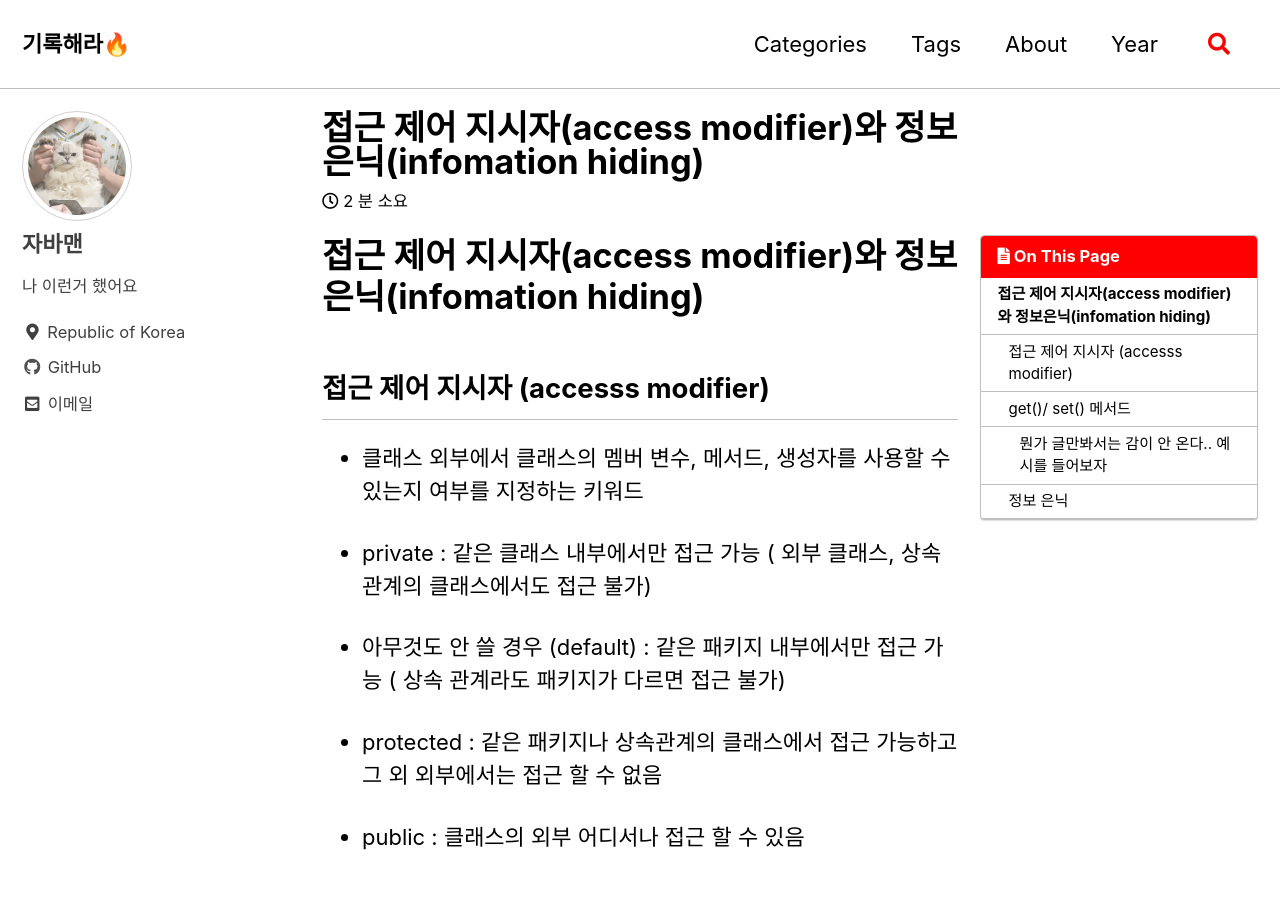
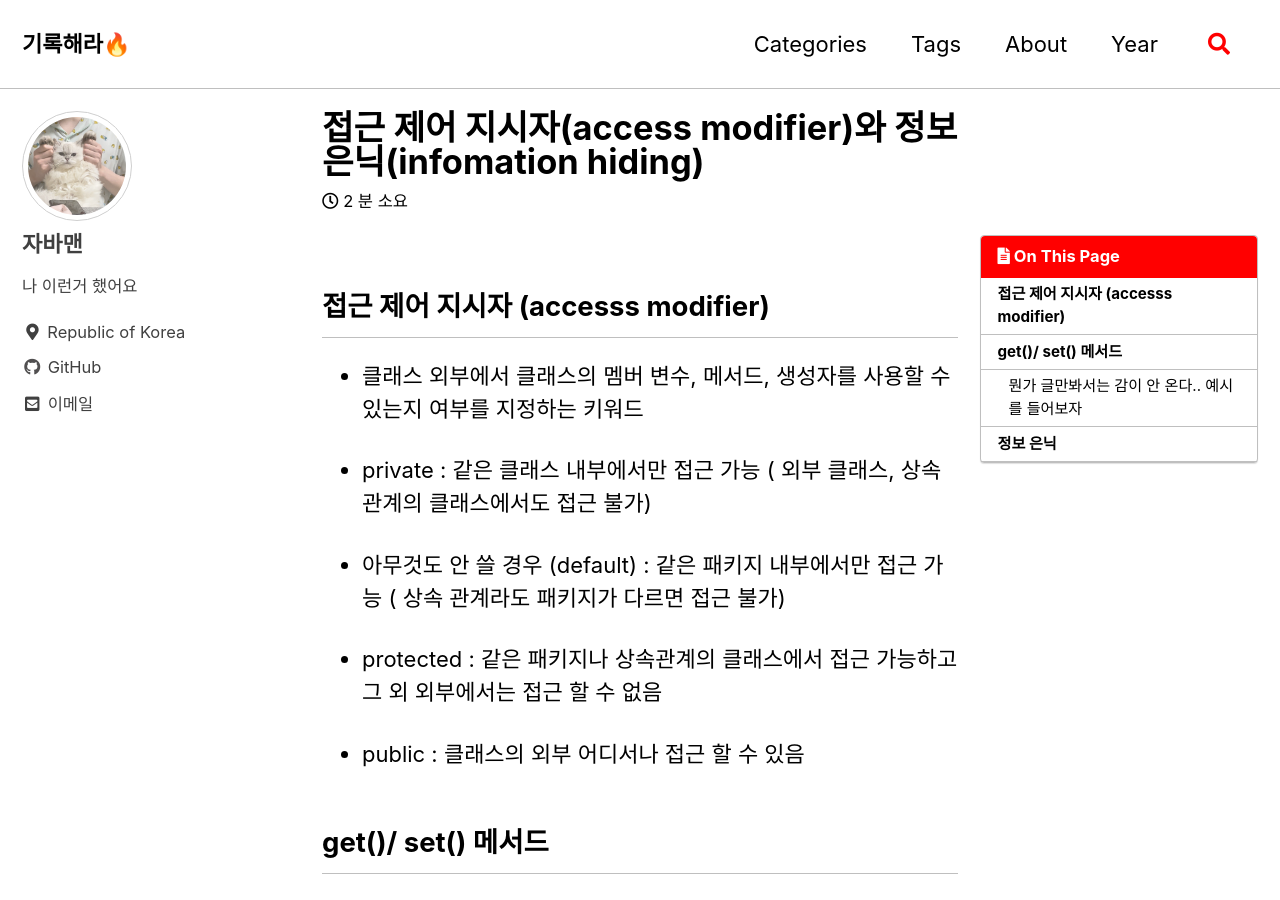
Before and after one commit to flyingRKO/flyingrko.github.com, a Jekyll site: the page built from _posts/2022-01-07-accesss modifier.md, in a window 1280 px wide and 900 px high. Built offline with Jekyll 4.4.1, drawn with Linux system fonts in a browser that asks for light colours; cached includes are drawn as plain includes; comment, search, counter and statistics services are not loaded.

Commit message:
이게되네

```diff
--- a/_posts/2022-01-07-accesss modifier.md
+++ b/_posts/2022-01-07-accesss modifier.md
@@ -13,7 +13,7 @@ toc_sticky: true
 date: 2022-01-07
 last_modified_at: 2022-01-07
 ---
-# 접근 제어 지시자(access modifier)와 정보은닉(infomation hiding)
+
 
 ## 접근 제어 지시자 (accesss modifier)
 
```
